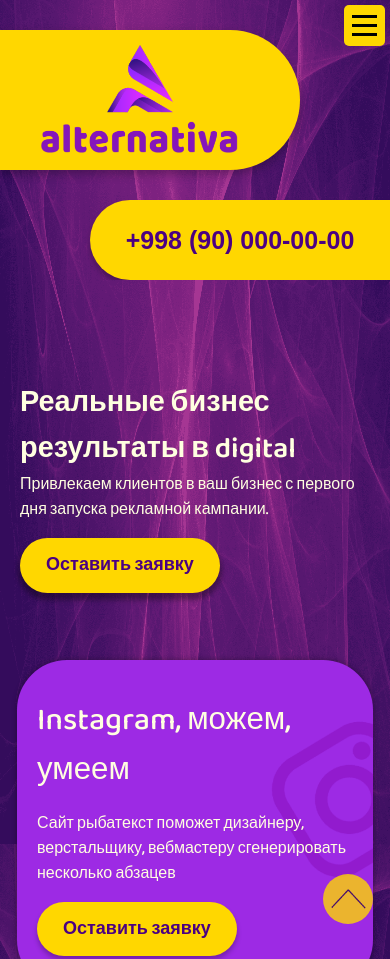
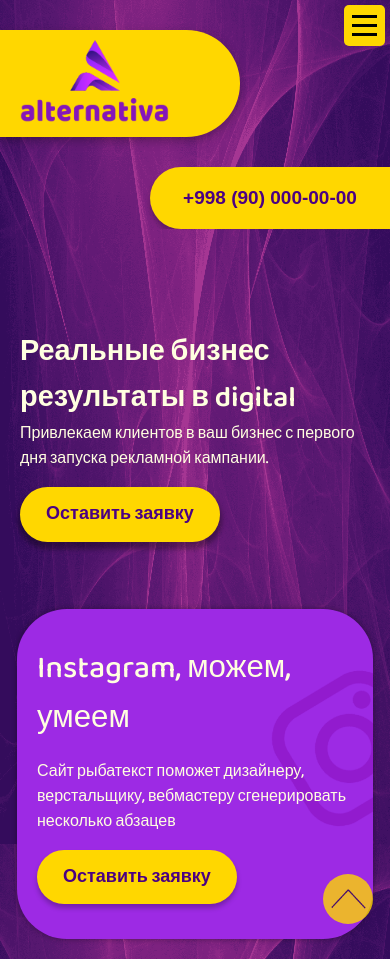
Before and after one commit to Stormfall13/alternative, a plain HTML site: page index.html in a window 390 px wide. Shown: the top 959 px of the page. Drawn offline with Linux system fonts and the light colour scheme.

Commit message:
Update style.css

```diff
--- a/scss/style.css
+++ b/scss/style.css
@@ -1879,6 +1879,23 @@ body {
   }
 }
 @media (max-width: 479px) {
+  #header .logo__item {
+    padding: 10px 0;
+    margin: 30px 0;
+    max-width: 240px;
+  }
+  #header .logo__item .logo {
+    max-width: 150px;
+    max-height: 87px;
+    margin: 0px 0 0 20px;
+  }
+  #header .header__contact {
+    max-width: 240px;
+    padding: 20px 0;
+  }
+  #header .header__contact .link__contact {
+    font-size: 19px;
+  }
   .section__double #section__comand .comand__wrapp .comand__wrapper .text__wrapp {
     padding: 0 15px;
   }
@@ -1923,6 +1940,9 @@ body {
   #fixed__social {
     display: none;
   }
+  #footer .footer__item .footer__logo {
+    max-width: 150px;
+  }
   #footer .footer__item .wrapp__icon {
     width: 37px;
     height: 37px;
```
